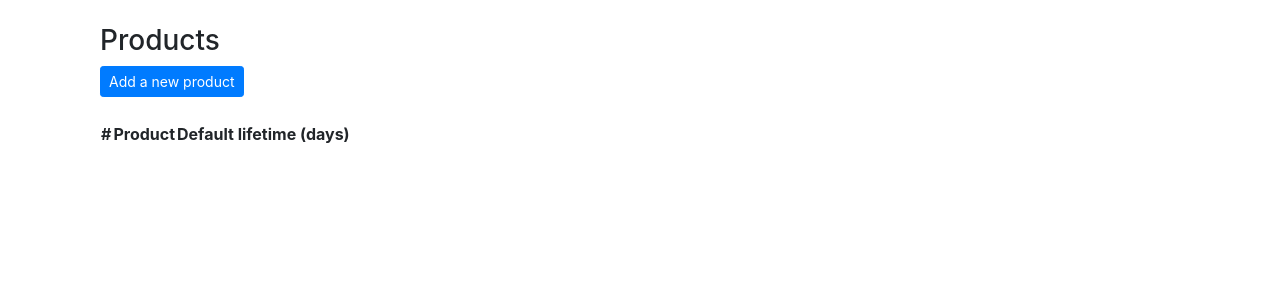
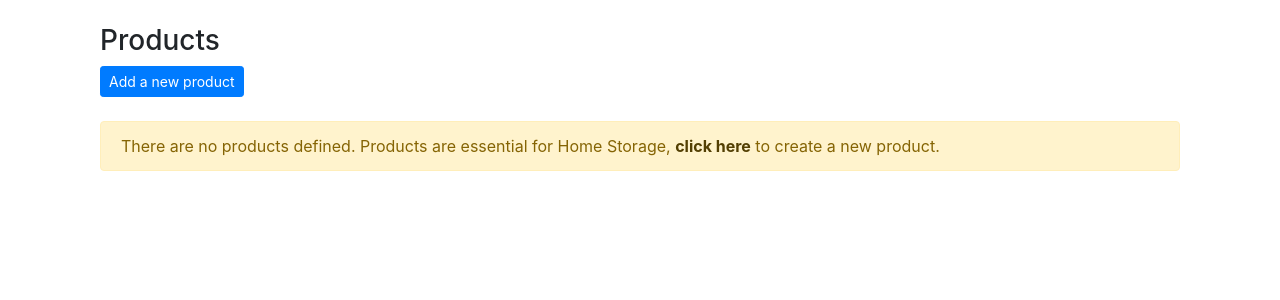
Before and after one commit to Peanhua/HomeStorage, a Flask app: page /products in a window 1280 px wide. Shown: the part 56-356 px from the top of the page. Run offline with Flask 2, Linux system fonts and the light colour scheme; a user stored in the database is signed in; data that the repository does not hold is empty; some libraries are stand-ins or nearby versions.

Commit message:
Show a warning in the product listing if there are no products defined as suggested in issue#1.

```diff
--- a/application/templates/products/list.html
+++ b/application/templates/products/list.html
@@ -8,6 +8,7 @@
 <div>
   &nbsp;
 </div>
+{% if products|length > 0 %}
 <table>
   <tr>
     <th>#</th>
@@ -26,4 +27,10 @@
   </tr>
   {% endfor %}
 </table>
+{% else %}
+<div class="alert alert-warning" role="alert">
+  There are no products defined.
+  Products are essential for Home Storage, <a class="alert-link" href="{{ url_for('products_form') }}">click here</a> to create a new product.
+</div>
+{% endif %}
 {% endblock %}
```
